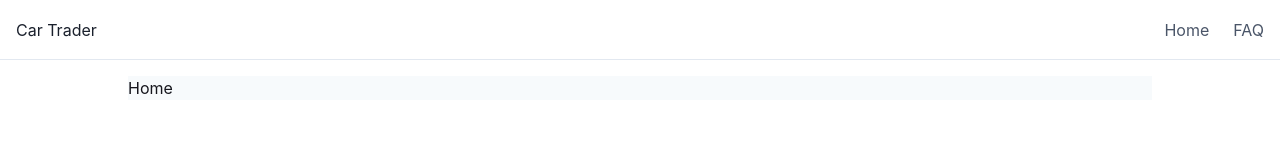
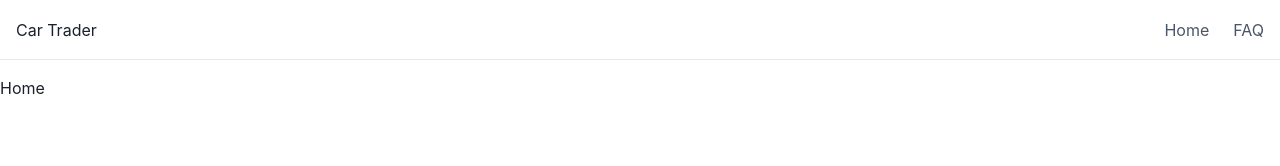
Before and after one commit to trujic1000/kotach-car-trader, a Next.js app: page / in a window 1280 px wide. Shown: the top 166 px of the page. Built offline with nearby package versions, Linux system fonts and the light colour scheme.

Commit message:
fix container component & car details page

```diff
--- a/src/components/Container.js
+++ b/src/components/Container.js
@@ -10,9 +10,9 @@ export const Container = ({children, ...props}) => {
   return (
     <Box
       mx="auto"
-      w={["full", "full", ...theme.__breakpoints.asArray.slice(1)]}
-      bg={bgColor[colorMode]}
-      color={color[colorMode]}
+      width={["full", ...theme.__breakpoints.asArray.slice(1)]}
+      // bg={bgColor[colorMode]}
+      // color={color[colorMode]}
       {...props}
     >
       {children}
--- a/src/theme.js
+++ b/src/theme.js
@@ -1,18 +1,19 @@
-import { extendTheme } from '@chakra-ui/react'
-import { createBreakpoints } from '@chakra-ui/theme-tools'
+import {extendTheme} from "@chakra-ui/react";
+import {createBreakpoints} from "@chakra-ui/theme-tools";
 
-const fonts = { mono: `'Menlo', monospace` }
+const fonts = {mono: `'Menlo', monospace`};
 
 const breakpoints = createBreakpoints({
-  sm: '40em',
-  md: '52em',
-  lg: '64em',
-  xl: '80em',
-})
+  sm: "30em",
+  md: "48em",
+  lg: "62em",
+  xl: "80em",
+  "2xl": "96em",
+});
 
 const theme = extendTheme({
   colors: {
-    black: '#16161D',
+    black: "#16161D",
   },
   fonts,
   breakpoints,
@@ -33,9 +34,9 @@ const theme = extendTheme({
           />
         </svg>
       ),
-      viewBox: '0 0 3000 3163',
+      viewBox: "0 0 3000 3163",
     },
   },
-})
+});
 
-export default theme
+export default theme;
```
Also changed, not shown: src/pages/car/[make]/[brand]/[id].js (+4 -4 lines), 1 other file (tests, documents, lock files or other folders).
